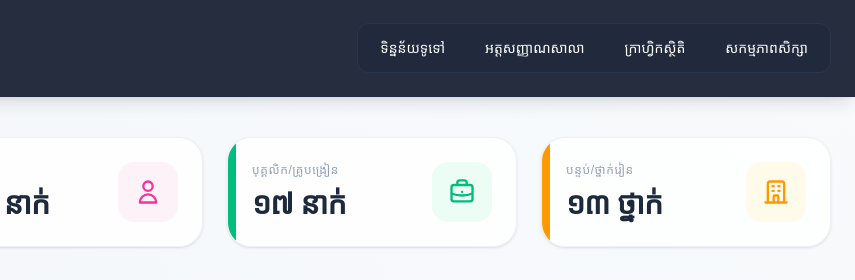
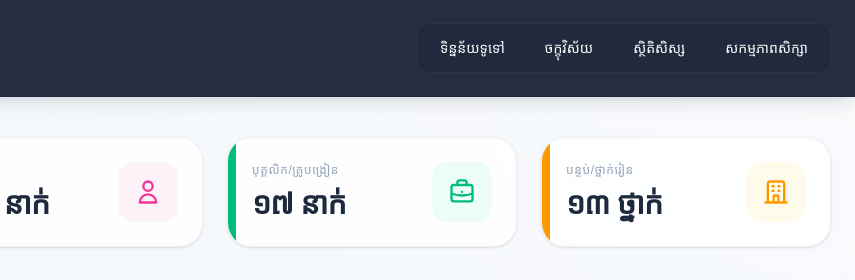
Before and after one commit to eangyadin/KC-dashboard, a plain HTML site: page index.html in a window 1280 px wide. Shown: the top 280 px of the page, 425-1280 px from the left. Drawn offline with nearby package versions, Linux system fonts and the light colour scheme; a web font is replaced by a local one.

Commit message:
Update index.html

```diff
--- a/index.html
+++ b/index.html
@@ -63,8 +63,8 @@
             </div>
             <nav class="flex flex-wrap justify-center gap-1 md:gap-2 text-sm font-medium animate__animated animate__fadeInRight bg-slate-800/50 p-1.5 rounded-xl border border-slate-700/50">
                 <a href="#overview" class="px-4 py-2 rounded-lg hover:text-yellow-400 hover:bg-slate-700/50 transition duration-300">ទិន្នន័យទូទៅ</a>
-                <a href="#about" class="px-4 py-2 rounded-lg hover:text-yellow-400 hover:bg-slate-700/50 transition duration-300">អត្តសញ្ញាណសាលា</a>
-                <a href="#charts" class="px-4 py-2 rounded-lg hover:text-yellow-400 hover:bg-slate-700/50 transition duration-300">ក្រាហ្វិកស្ថិតិ</a>
+                <a href="#about" class="px-4 py-2 rounded-lg hover:text-yellow-400 hover:bg-slate-700/50 transition duration-300">ចក្ខុវិស័យ</a>
+                <a href="#charts" class="px-4 py-2 rounded-lg hover:text-yellow-400 hover:bg-slate-700/50 transition duration-300">ស្ថិតិសិស្ស</a>
                 <a href="#gallery" class="px-4 py-2 rounded-lg hover:text-yellow-400 hover:bg-slate-700/50 transition duration-300">សកម្មភាពសិក្សា</a>
             </nav>
         </div>
```
